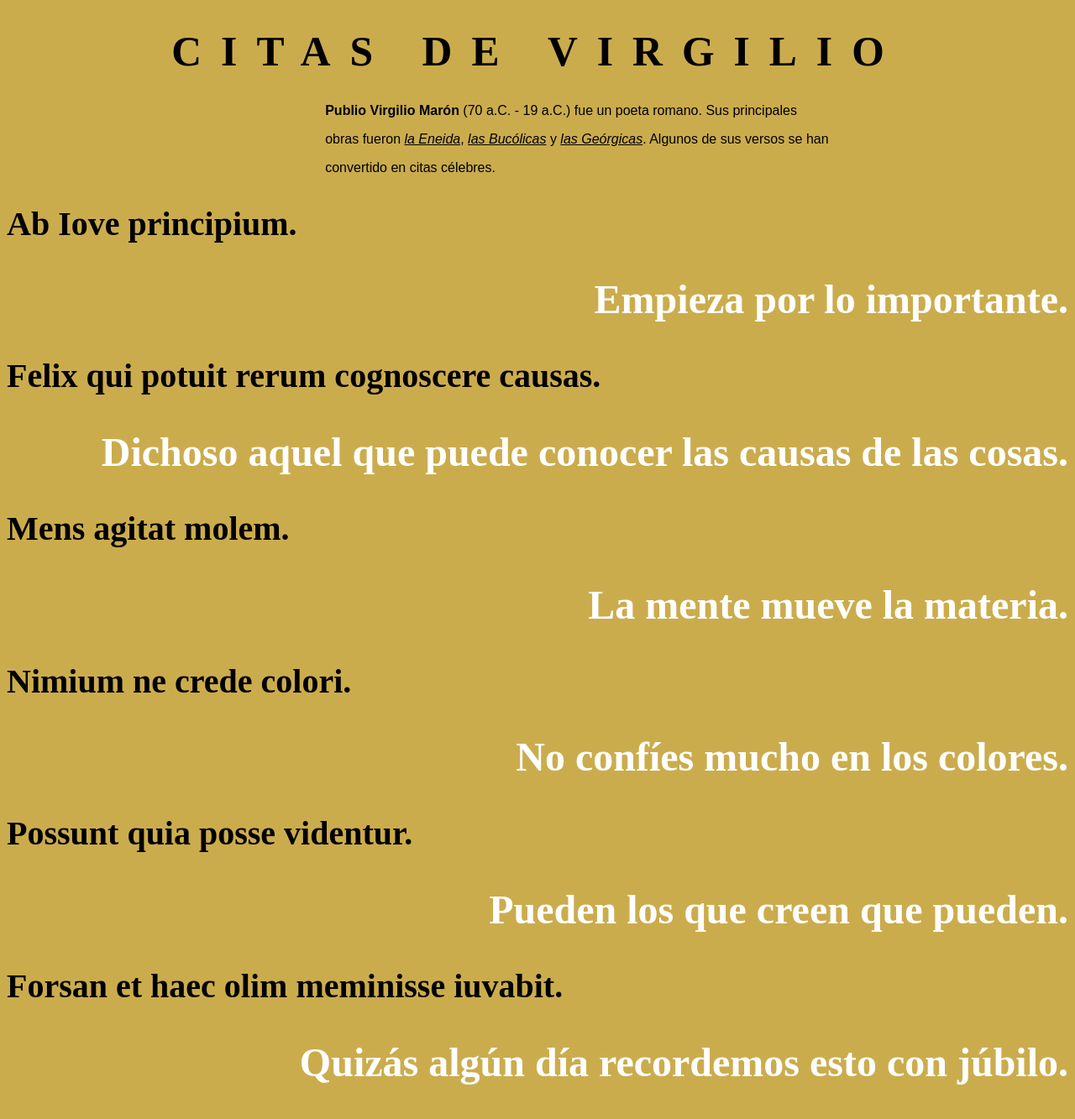
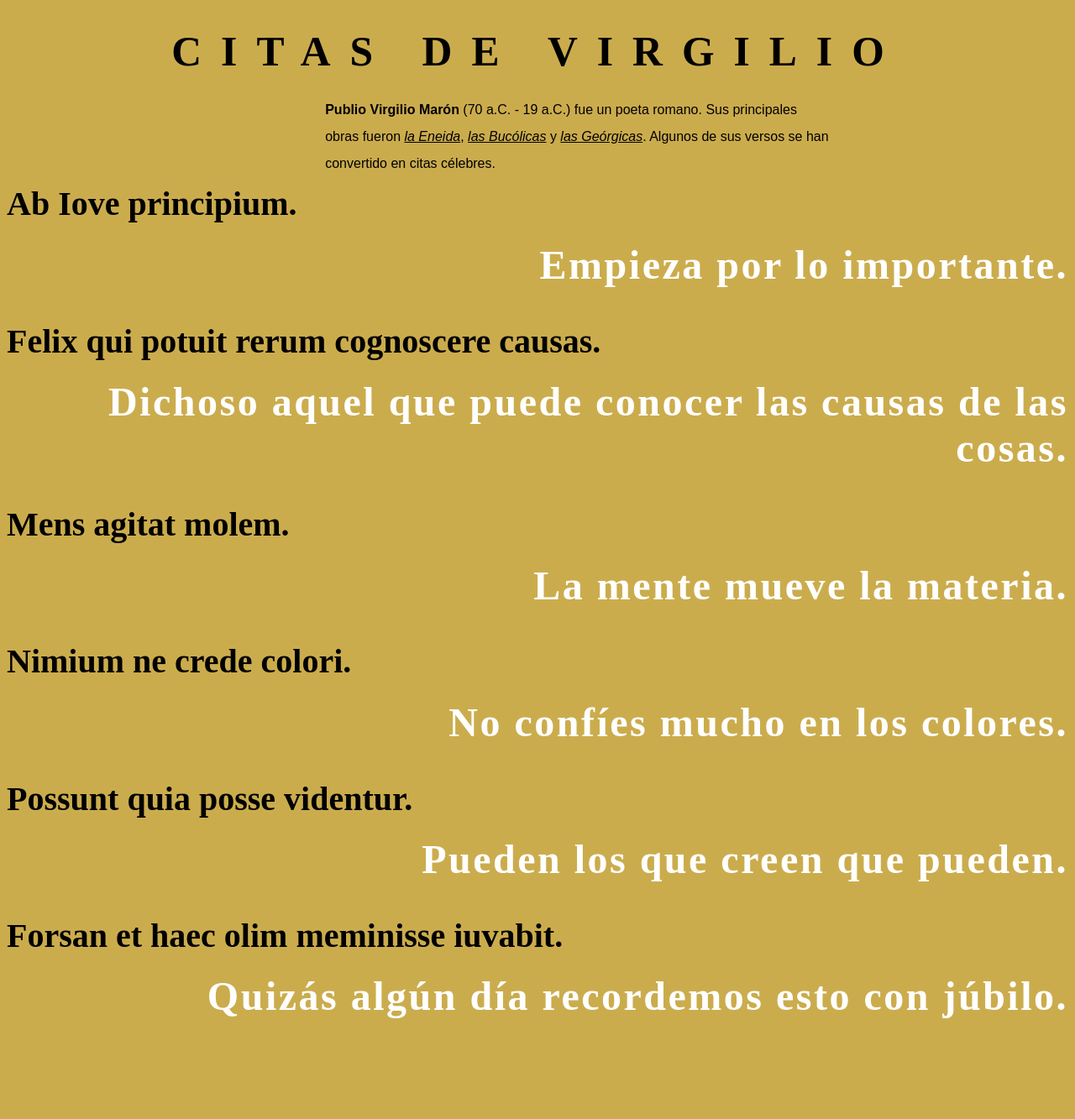
Before and after one commit to juanluis1995/DIWEB, a PHP site: page /citas-virgilio-web-fonts.html in a window 1280 px wide. Shown: the whole page at 84% size. After the commit the page ends 1213 px from the top, so only its background shows below. Run offline with PHP 8.4, Linux system fonts and the light colour scheme; some web fonts are replaced.

Commit message:
Modificado Citas de Virgilio (Web Fonts)

```diff
--- a/citas-virgilio-web-fonts-plantilla/style.css
+++ b/citas-virgilio-web-fonts-plantilla/style.css
@@ -22,9 +22,9 @@ h1
 p
 {
     font-family: sans-serif;
-    font-size: 1em;
     text-align: justify;
     padding-left: 30%;
+    line-height: 100%;
 }
 
 @font-face
@@ -37,7 +37,7 @@ h2.negro
 {
     font-family: h2n;
     font-size: 2.5em;
-    text-decoration: none;
+    margin: 0%;
 }
 
 @font-face
@@ -52,6 +52,8 @@ h2.blanco
     color: white;
     text-align: right;
     font-size: 3em;
+    letter-spacing: 2.5px;
+    margin-top: 1.7%;
 }
 
 em
```
